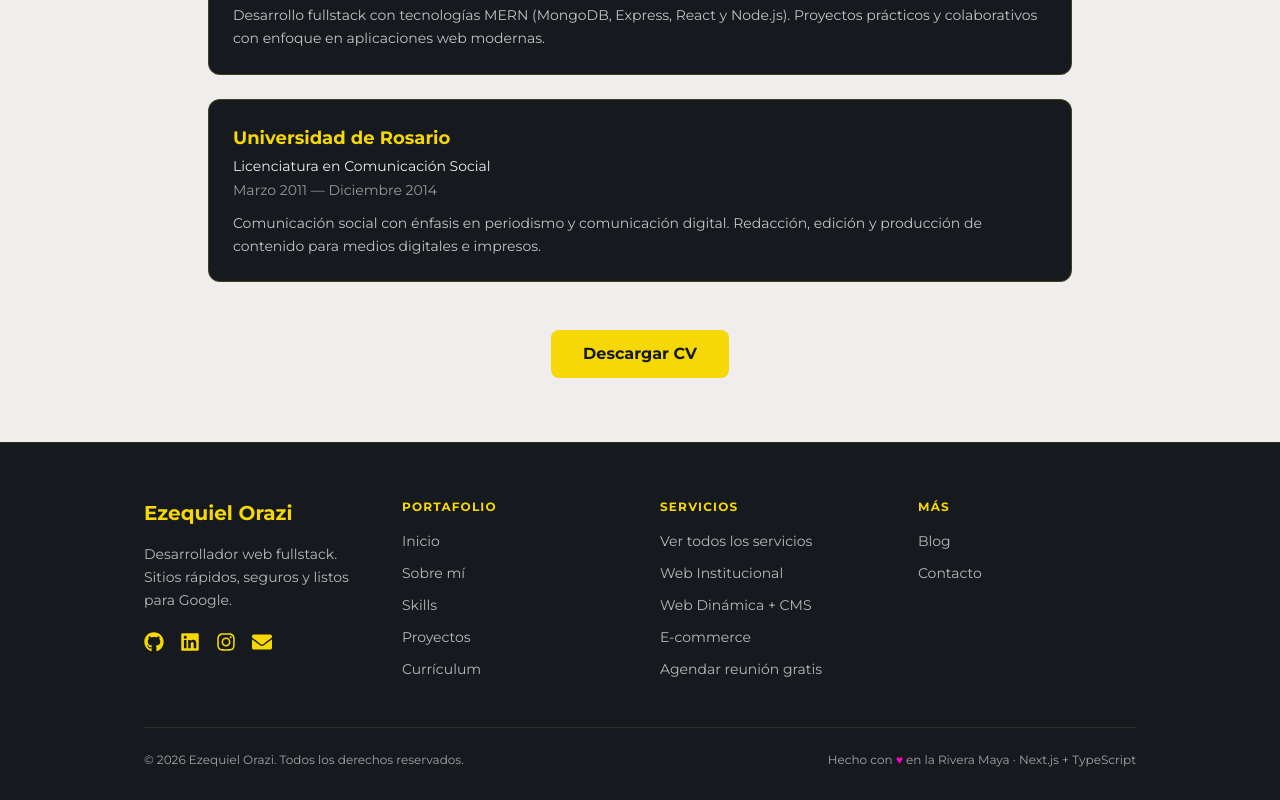
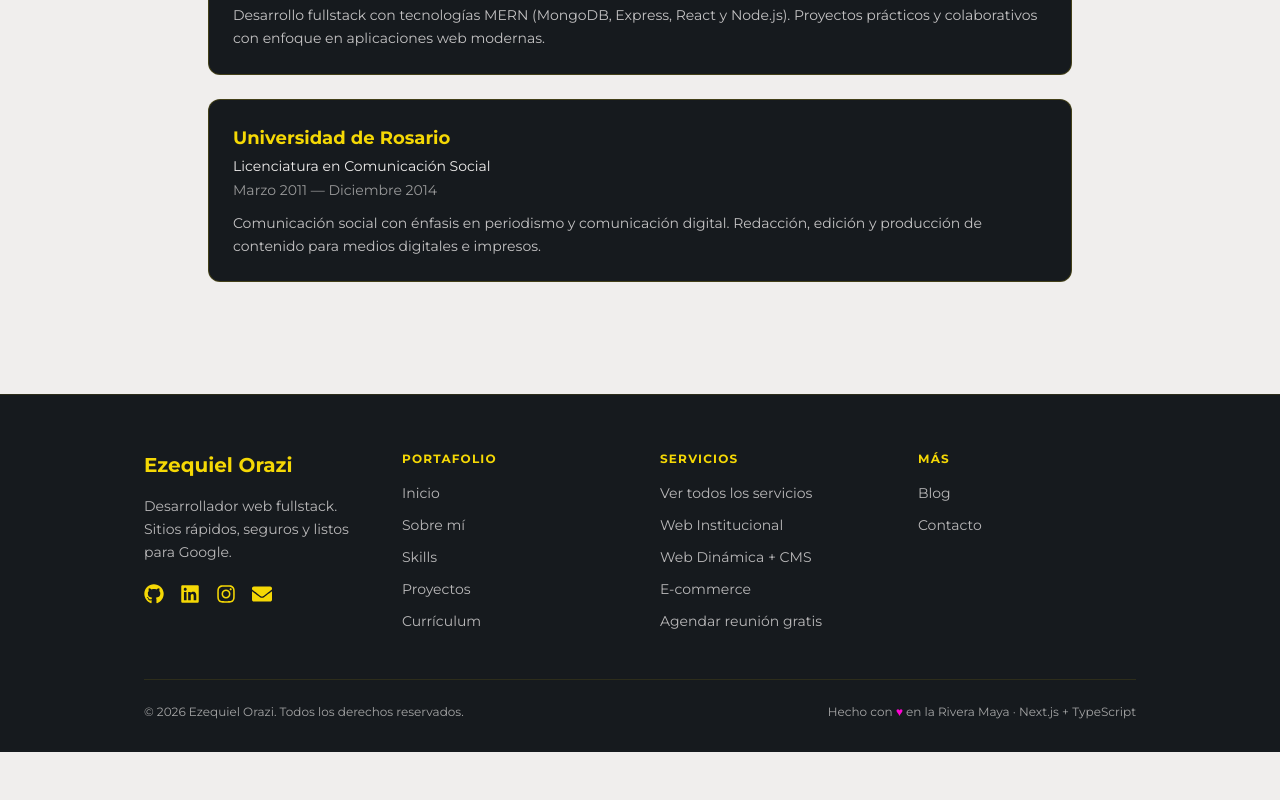
Before and after one commit to Ezzeorazi/mi-portafolio, a Next.js app: page /curriculum in a window 1280 px wide. Shown: the part 2457-3257 px from the top of the page. After the commit the page ends 3209 px from the top, so only its background shows below. Built offline with nearby package versions, Linux system fonts and the light colour scheme.

Commit message:
fixed: s

```diff
--- a/app/curriculum/page.tsx
+++ b/app/curriculum/page.tsx
@@ -25,7 +25,7 @@ export default function CurriculumPage() {
         <Education />
       </div>
 
-      <ScrollReveal direction="up" delay={0.2} className="flex justify-center mt-4">
+    {/*   <ScrollReveal direction="up" delay={0.2} className="flex justify-center mt-4">
         <a
           href="/cv-ezequiel-orazi.pdf"
           download
@@ -34,6 +34,7 @@ export default function CurriculumPage() {
           Descargar CV
         </a>
       </ScrollReveal>
+       */}
     </section>
   );
 }
```
